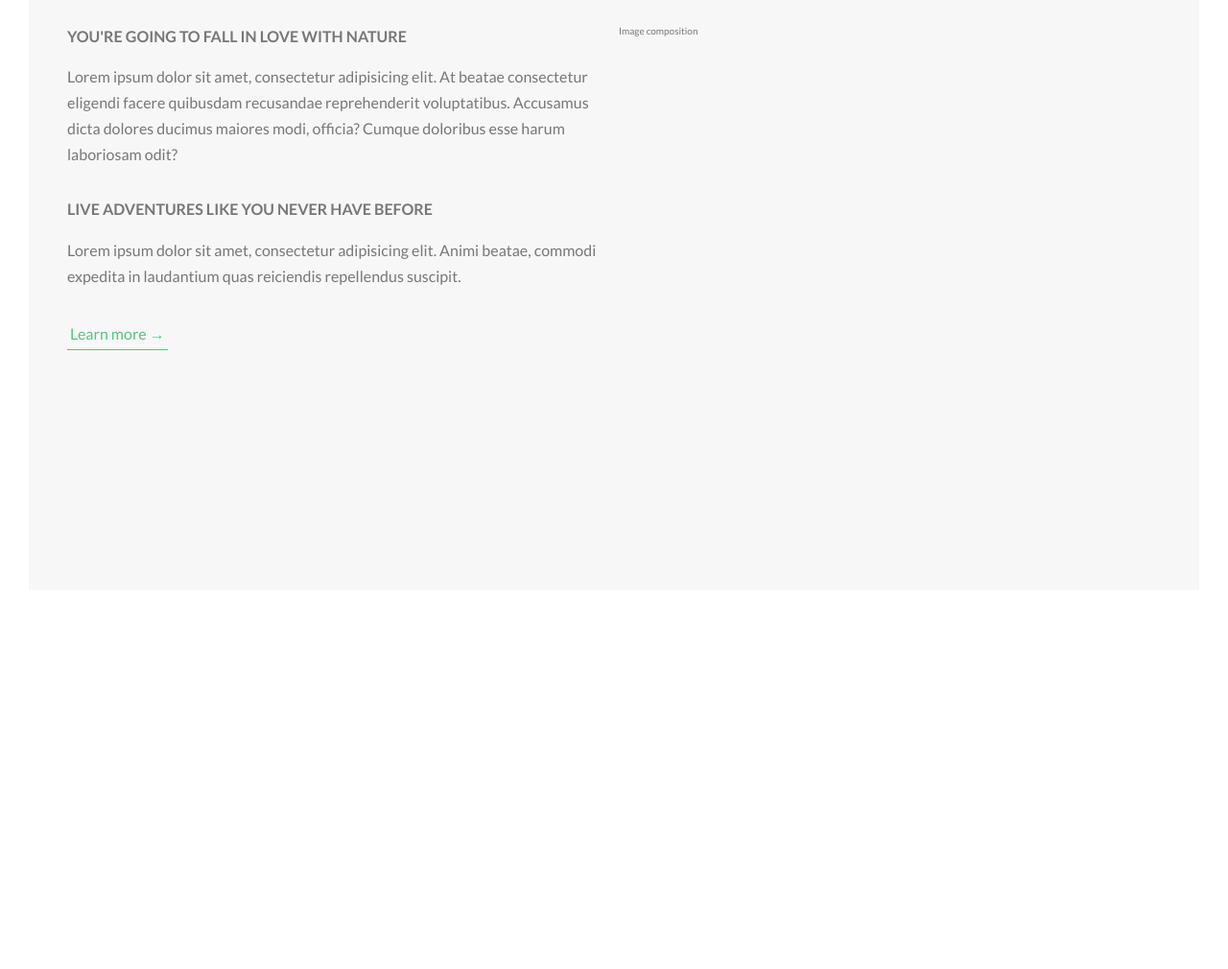
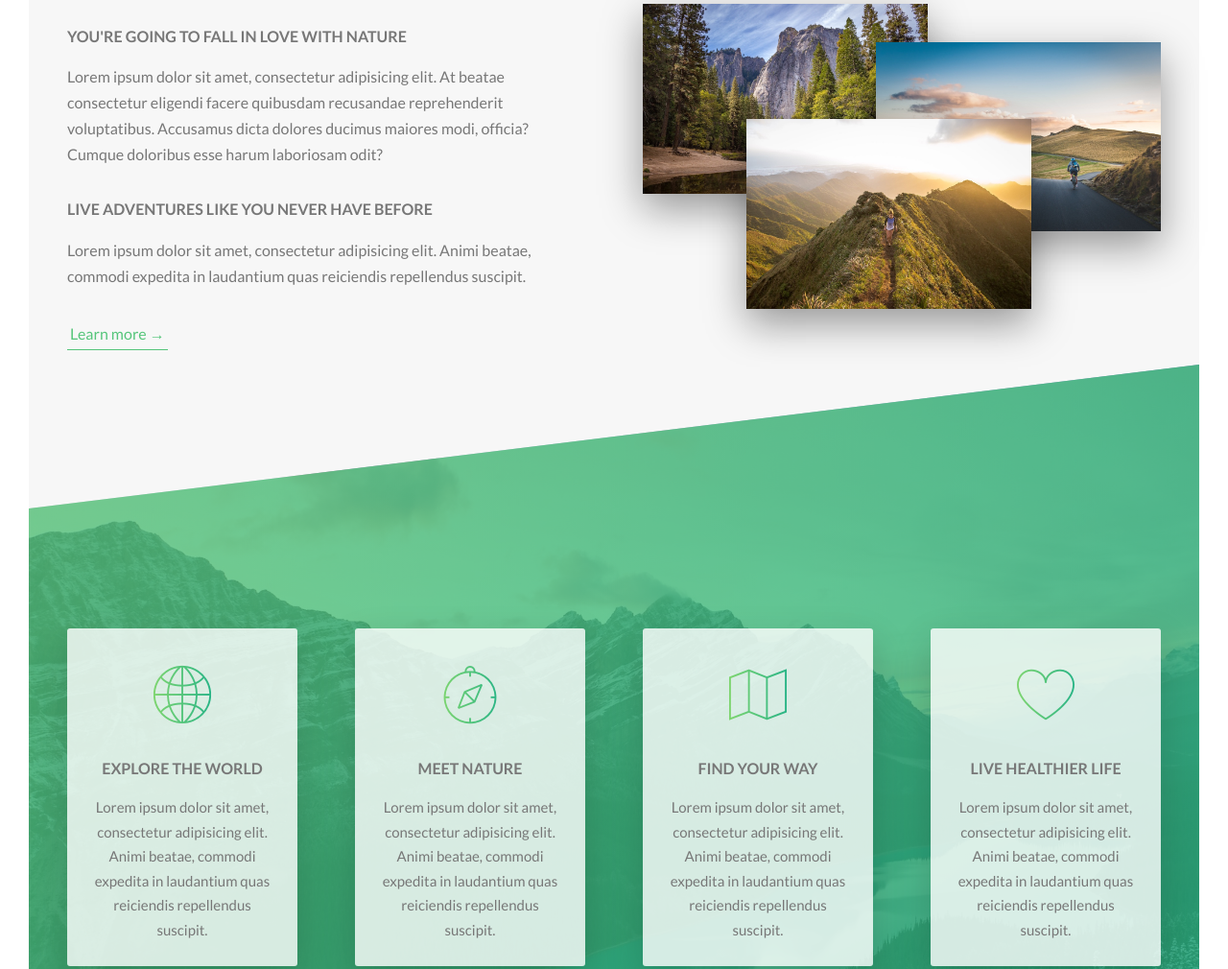
Before and after one commit to nemad88/natours, a website: page index.html in a window 1280 px wide. Shown: the part 996-2006 px from the top of the page at 96% size. Before the commit the page ends 1641 px from the top, so only its background shows below. Drawn offline with Linux system fonts and the light colour scheme.

Commit message:
features section

```diff
--- /dev/null
+++ b/css/icon-font.css
@@ -0,0 +1,445 @@
+@charset "UTF-8";
+
+@font-face {
+  font-family: "linea-basic-10";
+  src:url("fonts/linea-basic-10.eot");
+  src:url("fonts/linea-basic-10.eot?#iefix") format("embedded-opentype"),
+    url("fonts/linea-basic-10.woff") format("woff"),
+    url("fonts/linea-basic-10.ttf") format("truetype"),
+    url("fonts/linea-basic-10.svg#linea-basic-10") format("svg");
+  font-weight: normal;
+  font-style: normal;
+
+}
+
+[data-icon]:before {
+  font-family: "linea-basic-10" !important;
+  content: attr(data-icon);
+  font-style: normal !important;
+  font-weight: normal !important;
+  font-variant: normal !important;
+  text-transform: none !important;
+  speak: none;
+  line-height: 1;
+  -webkit-font-smoothing: antialiased;
+  -moz-osx-font-smoothing: grayscale;
+}
+
+[class^="icon-"]:before,
+[class*=" icon-"]:before {
+  font-family: "linea-basic-10" !important;
+  font-style: normal !important;
+  font-weight: normal !important;
+  font-variant: normal !important;
+  text-transform: none !important;
+  speak: none;
+  line-height: 1;
+  -webkit-font-smoothing: antialiased;
+  -moz-osx-font-smoothing: grayscale;
+}
+
+.icon-basic-accelerator:before {
+  content: "a";
+}
+.icon-basic-alarm:before {
+  content: "b";
+}
+.icon-basic-anchor:before {
+  content: "c";
+}
+.icon-basic-anticlockwise:before {
+  content: "d";
+}
+.icon-basic-archive:before {
+  content: "e";
+}
+.icon-basic-archive-full:before {
+  content: "f";
+}
+.icon-basic-ban:before {
+  content: "g";
+}
+.icon-basic-battery-charge:before {
+  content: "h";
+}
+.icon-basic-battery-empty:before {
+  content: "i";
+}
+.icon-basic-battery-full:before {
+  content: "j";
+}
+.icon-basic-battery-half:before {
+  content: "k";
+}
+.icon-basic-bolt:before {
+  content: "l";
+}
+.icon-basic-book:before {
+  content: "m";
+}
+.icon-basic-book-pen:before {
+  content: "n";
+}
+.icon-basic-book-pencil:before {
+  content: "o";
+}
+.icon-basic-bookmark:before {
+  content: "p";
+}
+.icon-basic-calculator:before {
+  content: "q";
+}
+.icon-basic-calendar:before {
+  content: "r";
+}
+.icon-basic-cards-diamonds:before {
+  content: "s";
+}
+.icon-basic-cards-hearts:before {
+  content: "t";
+}
+.icon-basic-case:before {
+  content: "u";
+}
+.icon-basic-chronometer:before {
+  content: "v";
+}
+.icon-basic-clessidre:before {
+  content: "w";
+}
+.icon-basic-clock:before {
+  content: "x";
+}
+.icon-basic-clockwise:before {
+  content: "y";
+}
+.icon-basic-cloud:before {
+  content: "z";
+}
+.icon-basic-clubs:before {
+  content: "A";
+}
+.icon-basic-compass:before {
+  content: "B";
+}
+.icon-basic-cup:before {
+  content: "C";
+}
+.icon-basic-diamonds:before {
+  content: "D";
+}
+.icon-basic-display:before {
+  content: "E";
+}
+.icon-basic-download:before {
+  content: "F";
+}
+.icon-basic-exclamation:before {
+  content: "G";
+}
+.icon-basic-eye:before {
+  content: "H";
+}
+.icon-basic-eye-closed:before {
+  content: "I";
+}
+.icon-basic-female:before {
+  content: "J";
+}
+.icon-basic-flag1:before {
+  content: "K";
+}
+.icon-basic-flag2:before {
+  content: "L";
+}
+.icon-basic-floppydisk:before {
+  content: "M";
+}
+.icon-basic-folder:before {
+  content: "N";
+}
+.icon-basic-folder-multiple:before {
+  content: "O";
+}
+.icon-basic-gear:before {
+  content: "P";
+}
+.icon-basic-geolocalize-01:before {
+  content: "Q";
+}
+.icon-basic-geolocalize-05:before {
+  content: "R";
+}
+.icon-basic-globe:before {
+  content: "S";
+}
+.icon-basic-gunsight:before {
+  content: "T";
+}
+.icon-basic-hammer:before {
+  content: "U";
+}
+.icon-basic-headset:before {
+  content: "V";
+}
+.icon-basic-heart:before {
+  content: "W";
+}
+.icon-basic-heart-broken:before {
+  content: "X";
+}
+.icon-basic-helm:before {
+  content: "Y";
+}
+.icon-basic-home:before {
+  content: "Z";
+}
+.icon-basic-info:before {
+  content: "0";
+}
+.icon-basic-ipod:before {
+  content: "1";
+}
+.icon-basic-joypad:before {
+  content: "2";
+}
+.icon-basic-key:before {
+  content: "3";
+}
+.icon-basic-keyboard:before {
+  content: "4";
+}
+.icon-basic-laptop:before {
+  content: "5";
+}
+.icon-basic-life-buoy:before {
+  content: "6";
+}
+.icon-basic-lightbulb:before {
+  content: "7";
+}
+.icon-basic-link:before {
+  content: "8";
+}
+.icon-basic-lock:before {
+  content: "9";
+}
+.icon-basic-lock-open:before {
+  content: "!";
+}
+.icon-basic-magic-mouse:before {
+  content: "\"";
+}
+.icon-basic-magnifier:before {
+  content: "#";
+}
+.icon-basic-magnifier-minus:before {
+  content: "$";
+}
+.icon-basic-magnifier-plus:before {
+  content: "%";
+}
+.icon-basic-mail:before {
+  content: "&";
+}
+.icon-basic-mail-multiple:before {
+  content: "'";
+}
+.icon-basic-mail-open:before {
+  content: "(";
+}
+.icon-basic-mail-open-text:before {
+  content: ")";
+}
+.icon-basic-male:before {
+  content: "*";
+}
+.icon-basic-map:before {
+  content: "+";
+}
+.icon-basic-message:before {
+  content: ",";
+}
+.icon-basic-message-multiple:before {
+  content: "-";
+}
+.icon-basic-message-txt:before {
+  content: ".";
+}
+.icon-basic-mixer2:before {
+  content: "/";
+}
+.icon-basic-mouse:before {
+  content: ":";
+}
+.icon-basic-notebook:before {
+  content: ";";
+}
+.icon-basic-notebook-pen:before {
+  content: "<";
+}
+.icon-basic-notebook-pencil:before {
+  content: "=";
+}
+.icon-basic-paperplane:before {
+  content: ">";
+}
+.icon-basic-pencil-ruler:before {
+  content: "?";
+}
+.icon-basic-pencil-ruler-pen:before {
+  content: "@";
+}
+.icon-basic-photo:before {
+  content: "[";
+}
+.icon-basic-picture:before {
+  content: "]";
+}
+.icon-basic-picture-multiple:before {
+  content: "^";
+}
+.icon-basic-pin1:before {
+  content: "_";
+}
+.icon-basic-pin2:before {
+  content: "`";
+}
+.icon-basic-postcard:before {
+  content: "{";
+}
+.icon-basic-postcard-multiple:before {
+  content: "|";
+}
+.icon-basic-printer:before {
+  content: "}";
+}
+.icon-basic-question:before {
+  content: "~";
+}
+.icon-basic-rss:before {
+  content: "\\";
+}
+.icon-basic-server:before {
+  content: "\e000";
+}
+.icon-basic-server2:before {
+  content: "\e001";
+}
+.icon-basic-server-cloud:before {
+  content: "\e002";
+}
+.icon-basic-server-download:before {
+  content: "\e003";
+}
+.icon-basic-server-upload:before {
+  content: "\e004";
+}
+.icon-basic-settings:before {
+  content: "\e005";
+}
+.icon-basic-share:before {
+  content: "\e006";
+}
+.icon-basic-sheet:before {
+  content: "\e007";
+}
+.icon-basic-sheet-multiple:before {
+  content: "\e008";
+}
+.icon-basic-sheet-pen:before {
+  content: "\e009";
+}
+.icon-basic-sheet-pencil:before {
+  content: "\e00a";
+}
+.icon-basic-sheet-txt:before {
+  content: "\e00b";
+}
+.icon-basic-signs:before {
+  content: "\e00c";
+}
+.icon-basic-smartphone:before {
+  content: "\e00d";
+}
+.icon-basic-spades:before {
+  content: "\e00e";
+}
+.icon-basic-spread:before {
+  content: "\e00f";
+}
+.icon-basic-spread-bookmark:before {
+  content: "\e010";
+}
+.icon-basic-spread-text:before {
+  content: "\e011";
+}
+.icon-basic-spread-text-bookmark:before {
+  content: "\e012";
+}
+.icon-basic-star:before {
+  content: "\e013";
+}
+.icon-basic-tablet:before {
+  content: "\e014";
+}
+.icon-basic-target:before {
+  content: "\e015";
+}
+.icon-basic-todo:before {
+  content: "\e016";
+}
+.icon-basic-todo-pen:before {
+  content: "\e017";
+}
+.icon-basic-todo-pencil:before {
+  content: "\e018";
+}
+.icon-basic-todo-txt:before {
+  content: "\e019";
+}
+.icon-basic-todolist-pen:before {
+  content: "\e01a";
+}
+.icon-basic-todolist-pencil:before {
+  content: "\e01b";
+}
+.icon-basic-trashcan:before {
+  content: "\e01c";
+}
+.icon-basic-trashcan-full:before {
+  content: "\e01d";
+}
+.icon-basic-trashcan-refresh:before {
+  content: "\e01e";
+}
+.icon-basic-trashcan-remove:before {
+  content: "\e01f";
+}
+.icon-basic-upload:before {
+  content: "\e020";
+}
+.icon-basic-usb:before {
+  content: "\e021";
+}
+.icon-basic-video:before {
+  content: "\e022";
+}
+.icon-basic-watch:before {
+  content: "\e023";
+}
+.icon-basic-webpage:before {
+  content: "\e024";
+}
+.icon-basic-webpage-img-txt:before {
+  content: "\e025";
+}
+.icon-basic-webpage-multiple:before {
+  content: "\e026";
+}
+.icon-basic-webpage-txt:before {
+  content: "\e027";
+}
+.icon-basic-world:before {
+  content: "\e028";
+}
--- a/index.html
+++ b/index.html
@@ -6,7 +6,7 @@
 
     <link href="https://fonts.googleapis.com/css?family=Lato:100,300,400,700,900" rel="stylesheet">
 
-    <!--<link rel="stylesheet" href="css/icon-font.css">-->
+    <link rel="stylesheet" href="css/icon-font.css">
     <link rel="stylesheet" href="css/style.css">
     <link rel="shortcut icon" type="image/png" href="img/favicon.png">
 
@@ -49,12 +49,60 @@
 
             </div>
             <div class="col-1-of-2">
-                Image composition
+                <div class="composition">
+                    <img src="img/nat-1-large.jpg" alt="Photo 1" class="composition__photo composition__photo--p1">
+                    <img src="img/nat-2-large.jpg" alt="Photo 2" class="composition__photo composition__photo--p2">
+                    <img src="img/nat-3-large.jpg" alt="Photo 3" class="composition__photo composition__photo--p3">
+                </div>
             </div>
         </div>
 
     </section>
+    <section class="section-features">
 
+        <div class="row">
+            <div class="col-1-of-4">
+                <div class="feature-box">
+                    <i class="feature-box__icon icon-basic-world"></i>
+                    <h3 class="heading-tertiary u-margin-bottom-small">Explore the world</h3>
+                    <p class="feature-box__text">
+                        Lorem ipsum dolor sit amet, consectetur adipisicing elit. Animi beatae, commodi expedita in laudantium quas reiciendis repellendus suscipit.
+                    </p>
+                </div>
+            </div>
+
+            <div class="col-1-of-4">
+                <div class="feature-box">
+                    <i class="feature-box__icon icon-basic-compass"></i>
+                    <h3 class="heading-tertiary u-margin-bottom-small">Meet nature</h3>
+                    <p class="feature-box__text">
+                        Lorem ipsum dolor sit amet, consectetur adipisicing elit. Animi beatae, commodi expedita in laudantium quas reiciendis repellendus suscipit.
+                    </p>
+                </div>
+            </div>
+
+            <div class="col-1-of-4">
+                <div class="feature-box">
+                    <i class="feature-box__icon icon-basic-map"></i>
+                    <h3 class="heading-tertiary u-margin-bottom-small">Find your way</h3>
+                    <p class="feature-box__text">
+                        Lorem ipsum dolor sit amet, consectetur adipisicing elit. Animi beatae, commodi expedita in laudantium quas reiciendis repellendus suscipit.
+                    </p>
+                </div>
+            </div>
+
+            <div class="col-1-of-4">
+                <div class="feature-box">
+                    <i class="feature-box__icon icon-basic-heart"></i>
+                    <h3 class="heading-tertiary u-margin-bottom-small">Live healthier life</h3>
+                    <p class="feature-box__text">
+                        Lorem ipsum dolor sit amet, consectetur adipisicing elit. Animi beatae, commodi expedita in laudantium quas reiciendis repellendus suscipit.
+                    </p>
+                </div>
+            </div>
+
+        </div>
+    </section>
 </main>
 
 <!--
--- a/sass/abstracts/_variables.scss
+++ b/sass/abstracts/_variables.scss
@@ -15,4 +15,4 @@ $default-font-size: 1.6rem;
 //GRID
 $grid-width: 114rem;
 $gutter-vertical: 8rem;
-$gutter-horizontal: 1rem
+$gutter-horizontal: 6rem;
--- /dev/null
+++ b/sass/components/_composition.scss
@@ -0,0 +1,36 @@
+.composition {
+  position: relative;
+  &__photo {
+    width: 55%;
+    box-shadow: 0 1.5rem 4rem rgba($color-black, .4);
+    position: absolute;
+    z-index: 10;
+    transition: all .2s;
+    outline-offset: 2rem;
+
+    &--p1 {
+      left: 0;
+      top: -2rem;
+    }
+    &--p2 {
+      right: 0;
+      top: 2rem;
+    }
+    &--p3 {
+      left: 20%;
+      top: 10rem;
+    }
+
+    &:hover {
+      outline: 1.5rem solid $color-primary;
+      transform: scale(1.05) translateY(-.5rem);
+      box-shadow: 0 2.5rem 4rem rgba($color-black, .5);
+      z-index: 20;
+    }
+  }
+
+  &:hover &__photo:not(:hover){
+    transform: scale(.95);
+  }
+
+}
--- /dev/null
+++ b/sass/components/_feature-box.scss
@@ -0,0 +1,24 @@
+.feature-box {
+  background-color: rgba($color-white, .8);
+  font-size: 1.5rem;
+  padding: 2.5rem;
+  text-align: center;
+  border-radius: 3px;
+  box-shadow: 0 1.5rem 4rem rgba($color-black, .15);
+  transition: transform .3s;
+
+
+  &__icon {
+    font-size: 6rem;
+    margin-bottom: .5rem;
+    display: inline-block;
+    background-image: linear-gradient(to right, $color-primary-light, $color-primary-dark);
+    -webkit-background-clip: text;
+    color: transparent;
+  }
+
+  &:hover {
+    transform: translateY(-1.5rem) scale(1.03);
+  }
+
+}
--- a/sass/main.scss
+++ b/sass/main.scss
@@ -8,6 +8,8 @@
 @import "base/utilities";
 
 @import "components/button";
+@import "components/composition";
+@import "components/feature-box";
 
 @import "layout/grid";
 @import "layout/header";
--- a/sass/pages/_home.scss
+++ b/sass/pages/_home.scss
@@ -3,3 +3,20 @@
   padding: 25rem 0;
   margin-top: - 20vh;
 }
+
+.section-features {
+  padding: 20rem 0;
+  background-image: linear-gradient(
+                  to right bottom,
+                  rgba($color-primary, 0.8),
+                  rgba($color-primary-dark, 0.8)),
+  url("../img/nat-4.jpg");
+  background-size: cover;
+  transform: skewY(-7deg);
+  margin-top: -16rem;
+
+  & > * {
+    transform: skewY(7deg);
+  }
+
+}
```
Also changed, not shown: css/fonts/linea-basic-10.ttf (added), css/fonts/linea-basic-10.woff (added), css/style.css, 2 other files.
